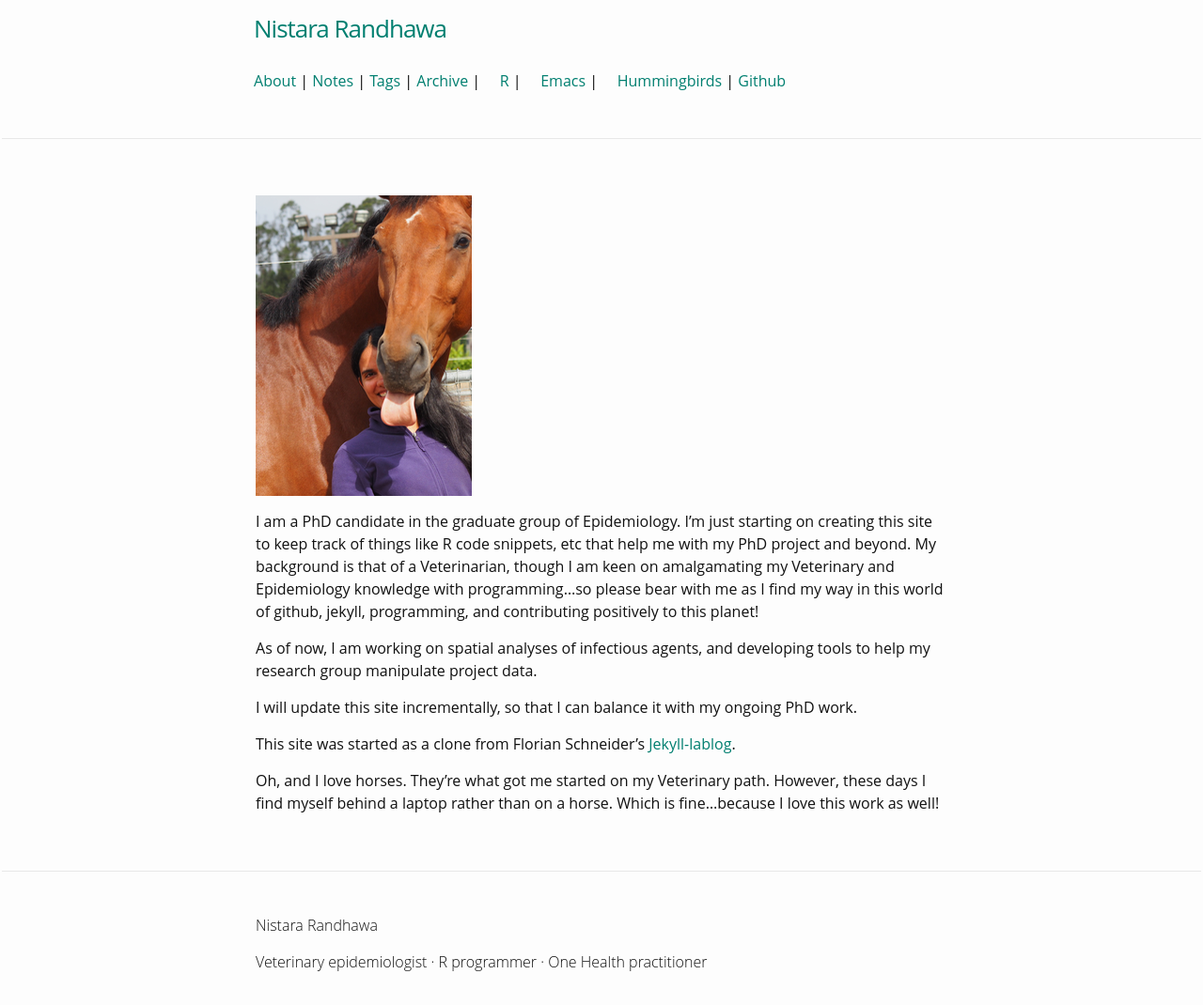
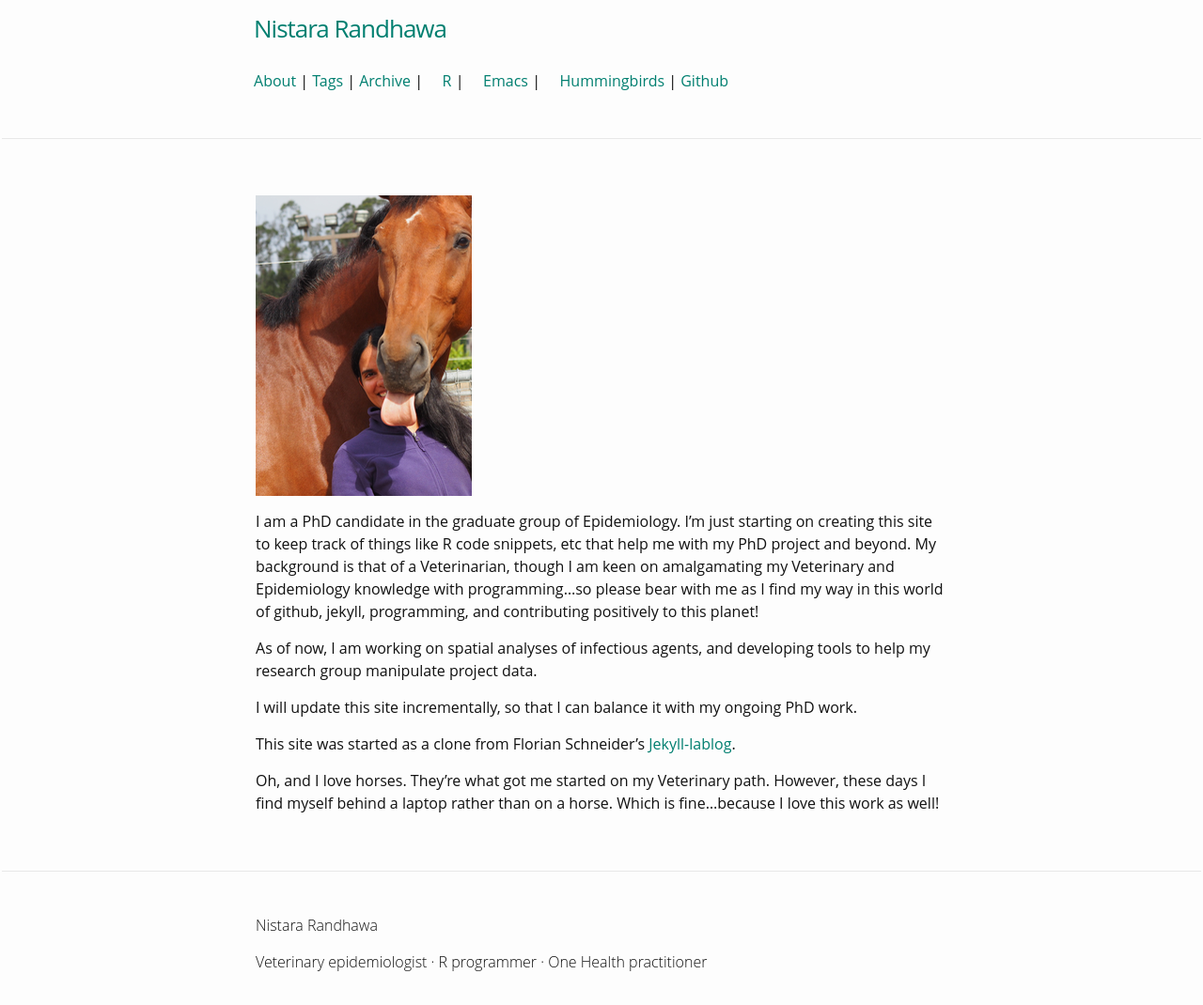
Before and after one commit to nistara/first-website, a Jekyll site: the page built from about.md, in a window 1280 px wide. Shown: the whole page at 94% size. Built offline with Jekyll 4.4.1, drawn with Linux system fonts in a browser that asks for light colours.

Commit message:
remove notes from menu coz it's redundant

```diff
--- a/_includes/header.html
+++ b/_includes/header.html
@@ -11,8 +11,8 @@
       <br><br><br>
         <a href="/about.html">About</a>
         <span class="mastdiv">|</span>
-        <a href="/index.html">Notes</a>
-        <span class="mastdiv">|</span>
+        <!-- <a href="/index.html">Notes</a> -->
+        <!-- <span class="mastdiv">|</span> -->
         <a href="/tags.html">Tags</a>
         <span class="mastdiv">|</span>
         <a href="/archive.html">Archive</a>
```
